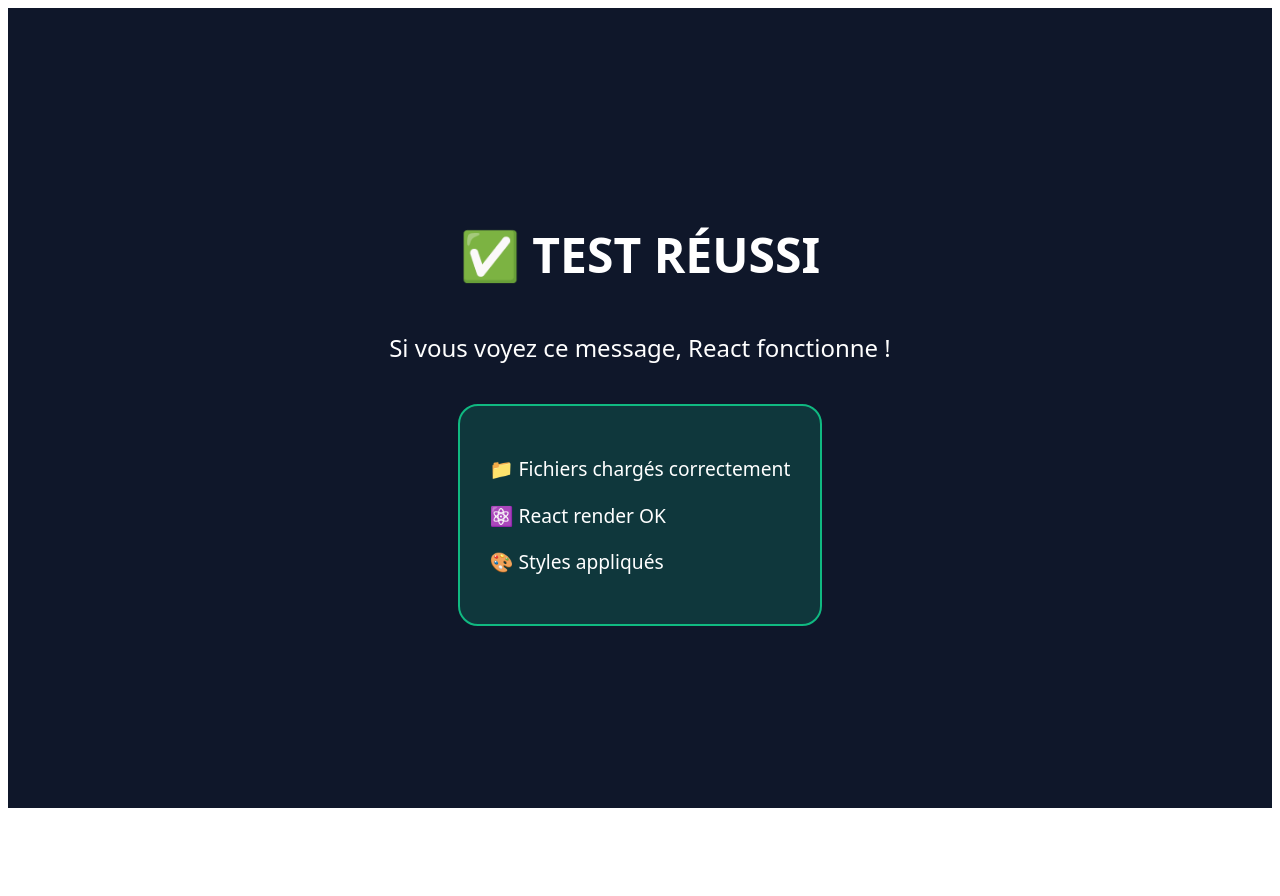
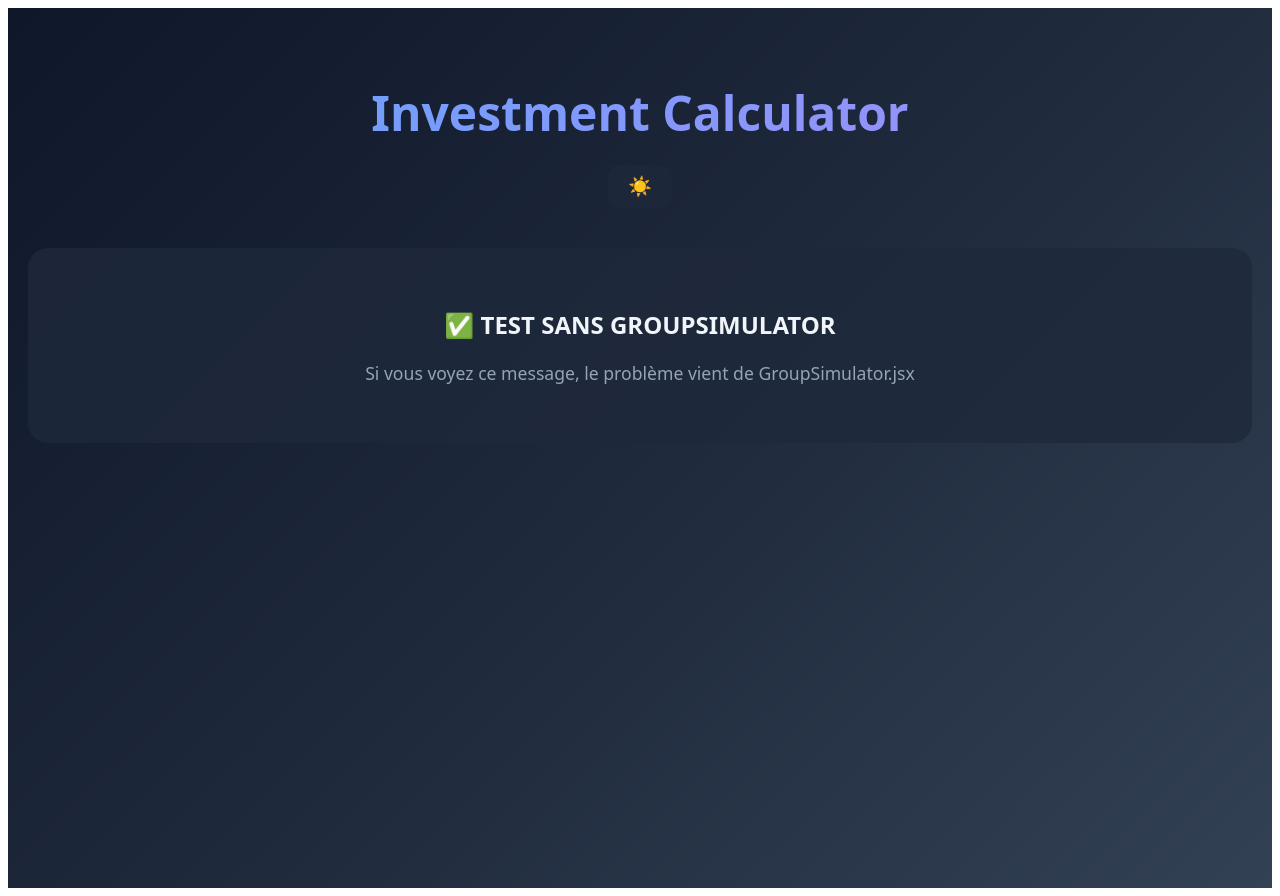
Before and after one commit to Digifab-Git/investment-calculator, a React (Vite) app: page / in a window 1280 px wide. Before the commit the page ends 816 px from the top, so only its background shows below. Built offline with nearby package versions, Linux system fonts and the light colour scheme.

Commit message:
Update App.jsx

```diff
--- a/src/App.jsx
+++ b/src/App.jsx
@@ -1,38 +1,70 @@
-import React from 'react';
+import React, { useState } from 'react';
 
 export default function InvestmentCalculator() {
+  const [darkMode, setDarkMode] = useState(true);
+
+  const theme = darkMode ? {
+    bg: 'linear-gradient(135deg, #0f172a 0%, #1e293b 50%, #334155 100%)',
+    cardBg: 'rgba(30, 41, 59, 0.8)',
+    text: '#f1f5f9',
+    textSecondary: '#94a3b8'
+  } : {
+    bg: 'linear-gradient(135deg, #f8fafc 0%, #e2e8f0 50%, #cbd5e1 100%)',
+    cardBg: 'rgba(255, 255, 255, 0.9)',
+    text: '#0f172a',
+    textSecondary: '#475569'
+  };
+
   return (
     <div style={{
       minHeight: '100vh',
-      background: '#0f172a',
-      color: 'white',
-      display: 'flex',
-      alignItems: 'center',
-      justifyContent: 'center',
-      flexDirection: 'column',
-      fontFamily: 'system-ui'
+      background: theme.bg,
+      padding: '40px 20px',
+      fontFamily: 'system-ui',
+      color: theme.text
     }}>
-      <h1 style={{ fontSize: '3rem', marginBottom: '20px' }}>
-        ✅ TEST RÉUSSI
-      </h1>
-      <p style={{ fontSize: '1.5rem', marginBottom: '40px' }}>
-        Si vous voyez ce message, React fonctionne !
-      </p>
-      <div style={{
-        padding: '30px',
-        background: 'rgba(16, 185, 129, 0.2)',
-        borderRadius: '20px',
-        border: '2px solid #10b981'
-      }}>
-        <p style={{ fontSize: '1.2rem', marginBottom: '10px' }}>
-          📁 Fichiers chargés correctement
-        </p>
-        <p style={{ fontSize: '1.2rem', marginBottom: '10px' }}>
-          ⚛️ React render OK
-        </p>
-        <p style={{ fontSize: '1.2rem' }}>
-          🎨 Styles appliqués
-        </p>
+      <div style={{ maxWidth: '1400px', margin: '0 auto' }}>
+        <div style={{ textAlign: 'center', marginBottom: '40px' }}>
+          <h1 style={{
+            fontSize: '3rem',
+            fontWeight: '800',
+            background: 'linear-gradient(135deg, #60a5fa 0%, #a78bfa 100%)',
+            WebkitBackgroundClip: 'text',
+            WebkitTextFillColor: 'transparent',
+            marginBottom: '20px'
+          }}>
+            Investment Calculator
+          </h1>
+
+          <button
+            onClick={() => setDarkMode(!darkMode)}
+            style={{
+              padding: '10px 20px',
+              borderRadius: '12px',
+              background: theme.cardBg,
+              color: theme.text,
+              fontSize: '1.2rem',
+              cursor: 'pointer',
+              border: 'none'
+            }}
+          >
+            {darkMode ? '☀️' : '🌙'}
+          </button>
+        </div>
+
+        <div style={{
+          background: theme.cardBg,
+          padding: '40px',
+          borderRadius: '20px',
+          textAlign: 'center'
+        }}>
+          <h2 style={{ fontSize: '1.5rem', marginBottom: '20px' }}>
+            ✅ TEST SANS GROUPSIMULATOR
+          </h2>
+          <p style={{ fontSize: '1.1rem', color: theme.textSecondary }}>
+            Si vous voyez ce message, le problème vient de GroupSimulator.jsx
+          </p>
+        </div>
       </div>
     </div>
   );
```
